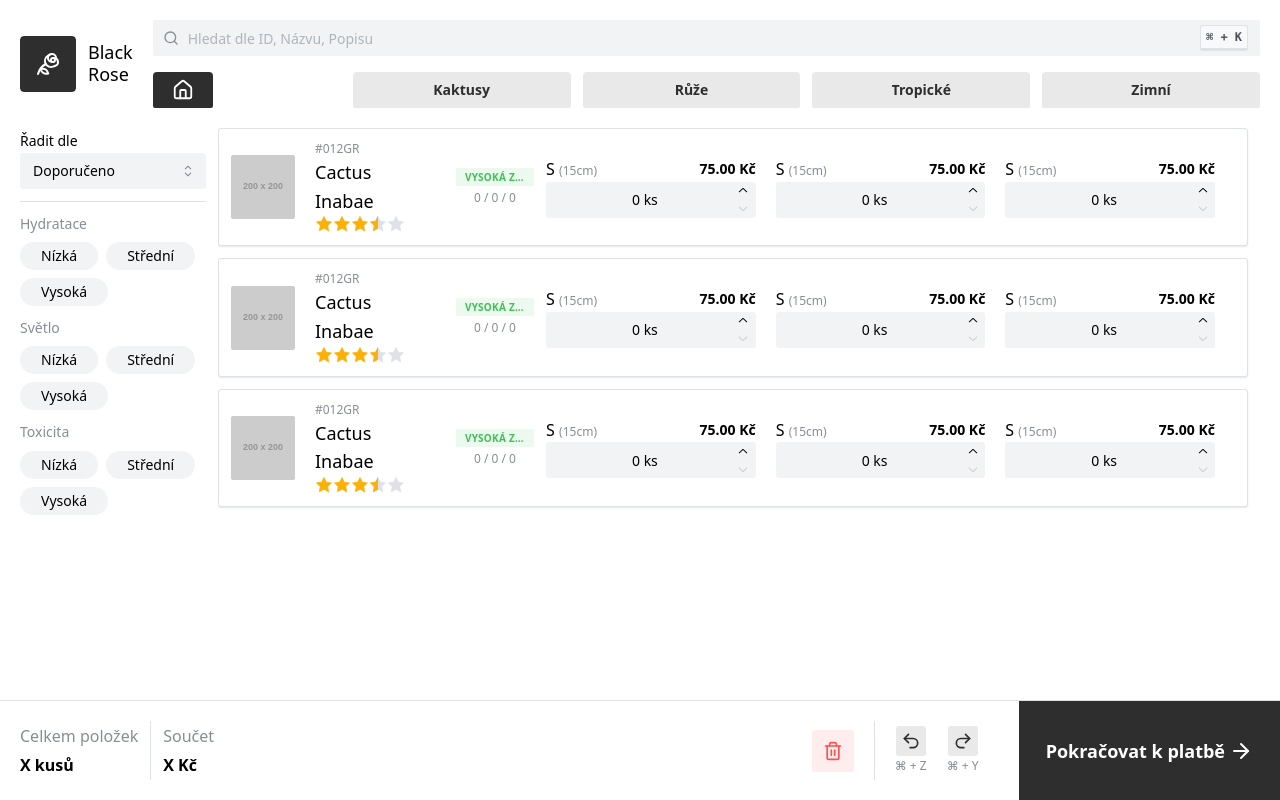
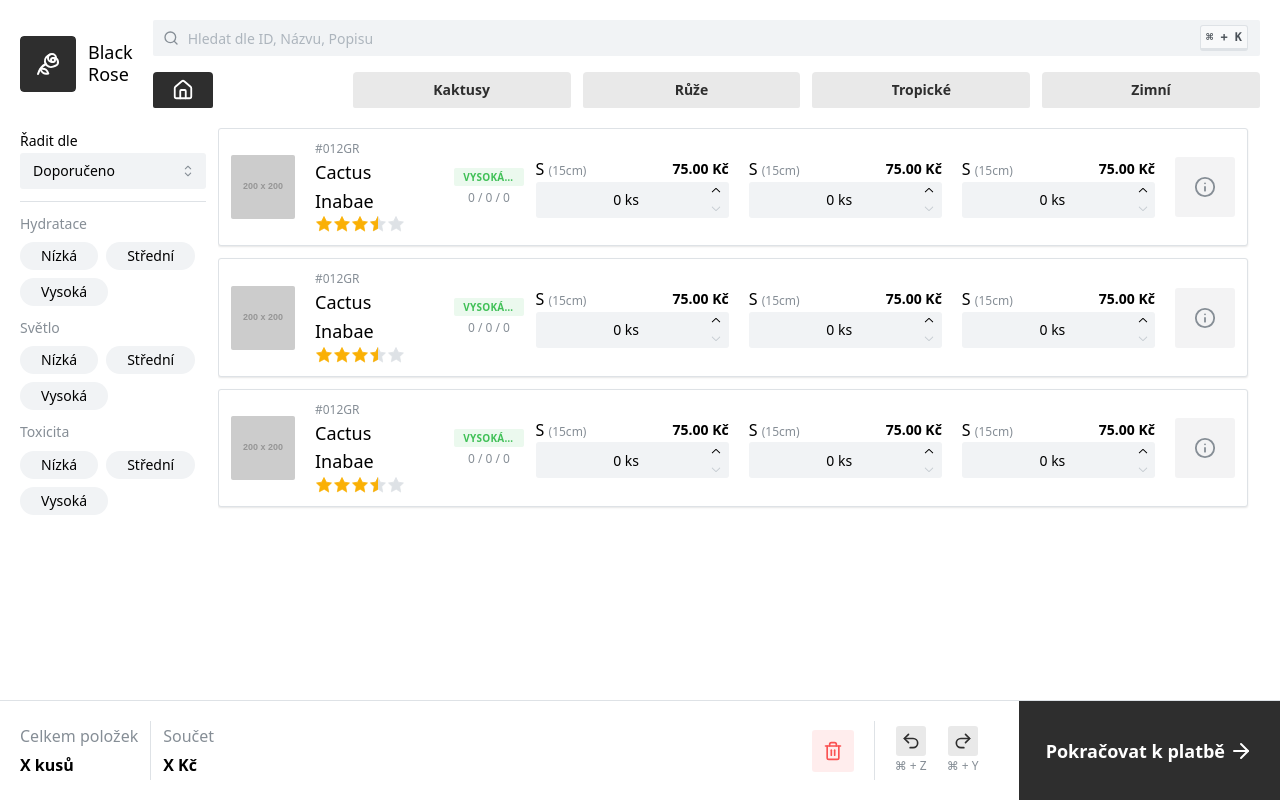
Before and after one commit to Makovicee/DualE-commerce, a React (Vite) app: page /listing in a window 1280 px wide. Built offline with nearby package versions, Linux system fonts and the light colour scheme.

Commit message:
feat:UI-ListingPage-ProductInfo

```diff
--- a/src/components/main/listingPage/productCollection/productCard/ProductCard.tsx
+++ b/src/components/main/listingPage/productCollection/productCard/ProductCard.tsx
@@ -12,6 +12,7 @@ import {
 } from "@mantine/core";
 import { useUIMode } from "../../../../../contexts/UIModeContext";
 import { useHover } from "@mantine/hooks";
+import ProductInfo from "./ProductInfo";
 
 const ProductCard = () => {
   const { mode } = useUIMode();
@@ -69,7 +70,7 @@ const ProductCard = () => {
   return (
     <Card p={mode === "AST" ? 0 : "md"}>
       {mode === "EFF" ? (
-        <Group wrap="nowrap" justify="space-between" pr={"xl"}>
+        <Group wrap="nowrap" justify="space-between">
           <Group wrap="nowrap" gap={"xl"} w={"35%"}>
             {image}
             <Stack gap={0}>
@@ -93,6 +94,7 @@ const ProductCard = () => {
             {effNumberInput}
             {effNumberInput}
             {effNumberInput}
+            <ProductInfo />
           </Group>
         </Group>
       ) : (
--- /dev/null
+++ b/src/components/main/listingPage/productCollection/productCard/ProductInfo.tsx
@@ -0,0 +1,62 @@
+import {
+  ActionIcon,
+  Divider,
+  Grid,
+  Group,
+  HoverCard,
+  Progress,
+  Rating,
+  Stack,
+  Text,
+} from "@mantine/core";
+import { Info } from "lucide-react";
+
+const STATS = ["Hydratace", "Světlo", "Toxicita"];
+
+const ProductInfo = () => {
+  return (
+    <HoverCard width={750}>
+      <HoverCard.Target>
+        <ActionIcon h={"100%"} color="gray" variant="light" size={"input-xl"}>
+          <Info size={22} />
+        </ActionIcon>
+      </HoverCard.Target>
+      <HoverCard.Dropdown p={"xl"}>
+        <Group justify="space-between">
+          <Stack w={"60%"}>
+            {STATS.map((stat) => (
+              <Grid key={stat} align="center">
+                <Grid.Col span={3}>
+                  <Text c="dimmed">{stat}</Text>
+                </Grid.Col>
+
+                <Grid.Col span={6}>
+                  <Progress size={"lg"} value={75} />
+                </Grid.Col>
+
+                <Grid.Col span={2}>
+                  <Text fw={500} ta="right">
+                    75 %
+                  </Text>
+                </Grid.Col>
+              </Grid>
+            ))}
+          </Stack>
+
+          <Stack>
+            <Rating value={3.5} fractions={2} readOnly size="lg" />
+            <Text>4.6 / 5</Text>
+          </Stack>
+        </Group>
+        <Divider my={"sm"} />
+        <Text c={"dimmed"}>
+          Lorem, ipsum dolor sit amet consectetur adipisicing elit. Consectetur
+          impedit, dolorem architecto harum maiores odit corrupti qui omnis, sed
+          sunt placeat nihil vitae alias a aperiam saepe, amet at laborum!
+        </Text>
+      </HoverCard.Dropdown>
+    </HoverCard>
+  );
+};
+
+export default ProductInfo;
```
